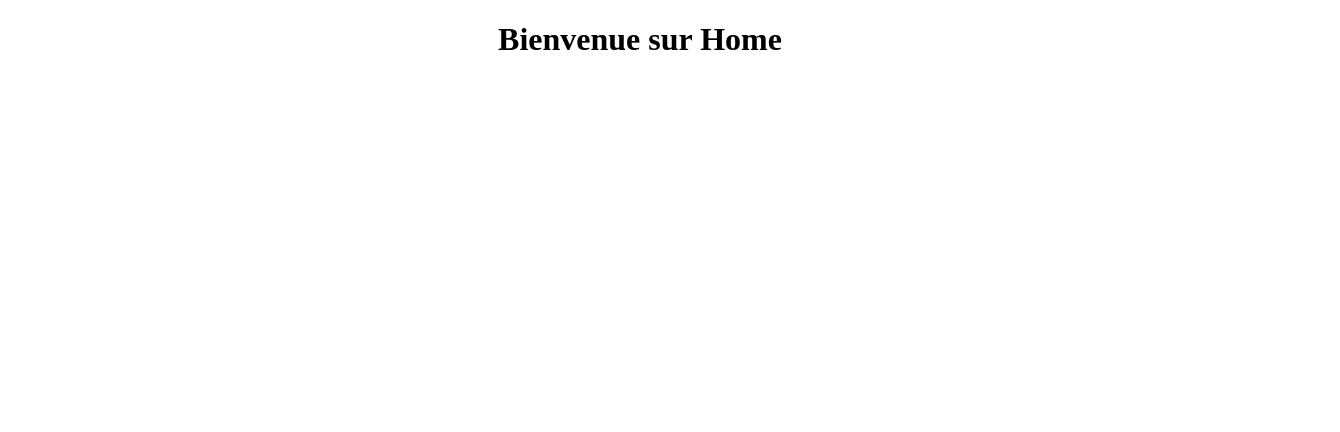
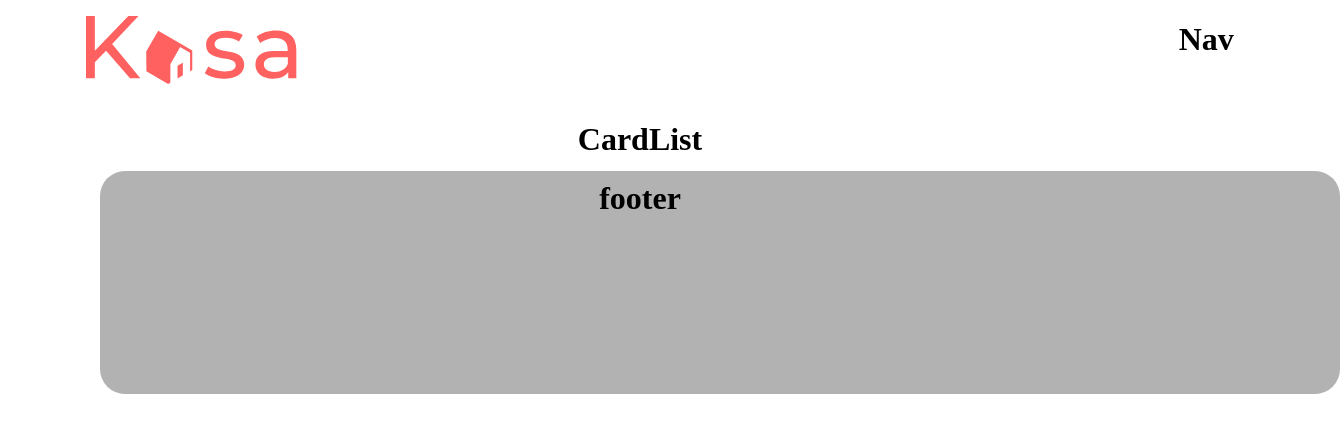
Before and after one commit to Antarcy/Projet-7-Kasa, a React (Create React App) app: page / in a window 1280 px wide. Shown: the top 432 px of the page, 1340 px wide, since content can reach past the window. Built offline with nearby package versions, Linux system fonts and the light colour scheme.

Commit message:
header + banner

```diff
--- a/src/Components/Banner.jsx
+++ b/src/Components/Banner.jsx
@@ -1,9 +1,12 @@
 import React from 'react'
+import '../style/Banner.css'
 
 export default function Banner() {
   return (
-    <div>
-      <h1>Banner</h1>
-    </div>
-  )
+		<div>
+			<div className="banner-container">
+				<h1>Banniere</h1>
+			</div>
+		</div>
+	);
 }
--- a/src/Components/Header.jsx
+++ b/src/Components/Header.jsx
@@ -2,15 +2,13 @@ import React from 'react'
 import logo from '../assets/images/LOGO.svg'
 import Nav from './Nav'
 import '../style/Header.css'
-
 export default function Header() {
   return (
 		<header className="headerWrap">
 			<figure className='headerWrap__fig'>
-				<img className="logo" src={logo} alt="logo de l'agence de location kasa" />
+				<img className="logo" src={logo} alt="logo de l'agence kasa" />
 			</figure>
 			<Nav className="nav-header" />
-			<h1>blblblblb</h1>
 		</header>
 	)
 }
--- a/src/Pages/ErrorPage.jsx
+++ b/src/Pages/ErrorPage.jsx
@@ -2,6 +2,8 @@ import React from 'react'
 
 export default function ErrorPage() {
   return (
-    <div>ErrorPage</div>
+    <div>
+        <h1>ERROR 404</h1>
+        </div>
   )
 }
--- a/src/Pages/Home.jsx
+++ b/src/Pages/Home.jsx
@@ -7,11 +7,10 @@ import Footer from "../Components/Footer"
 export default function Home() {
 	return (
 		<div>
-			<h1>Bienvenue sur Home</h1>
-			{/*<Header />
+			<Header />
 			<Banner />
 			<CardList />
-			<Footer />*/}
+			<Footer />
 		</div>
 	);
 }
--- a/src/style/Banner.css
+++ b/src/style/Banner.css
@@ -0,0 +1,12 @@
+.banner-container{
+    position: absolute;
+    width: 1240px;
+    height: 223px;
+    left: 100px;
+    top: 171px;
+
+    background: #000000;
+    mix-blend-mode: darken;
+    opacity: 0.3;
+    border-radius: 25px;
+    }
--- a/src/style/Header.css
+++ b/src/style/Header.css
@@ -1,11 +1,10 @@
-.headerWrapper{
+.headerWrap{
     display: flex;
     justify-content: space-around;
     width: 100%;
 }
-.headerWrapper__fig{
+.headerWrap__fig{
     width: 75%;
     display: flex;
     align-items: flex-start;
-
 }
```
